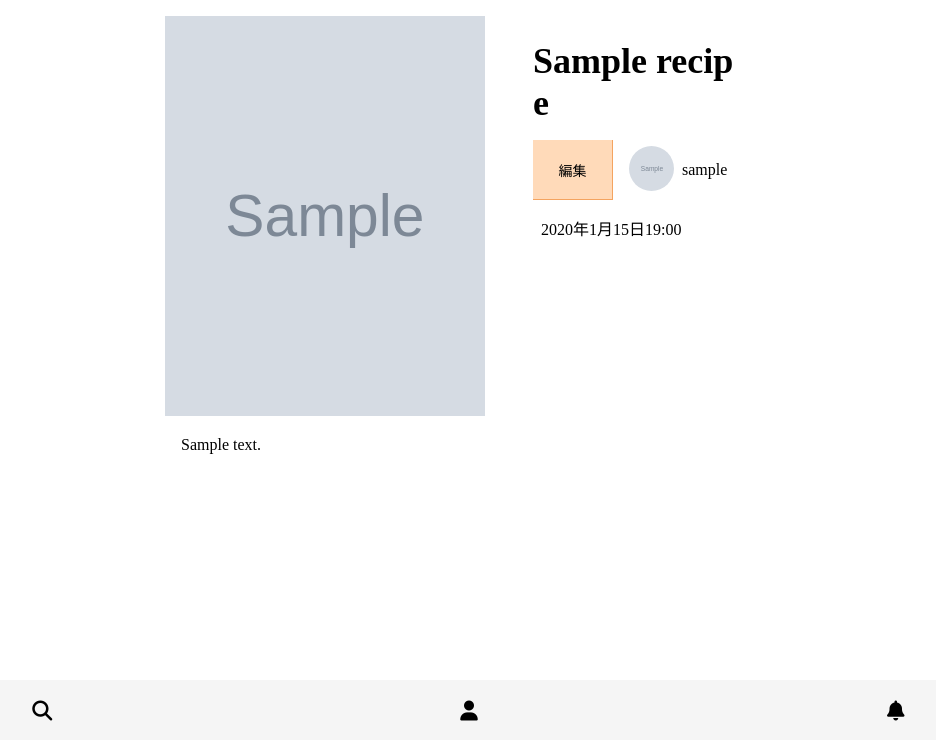
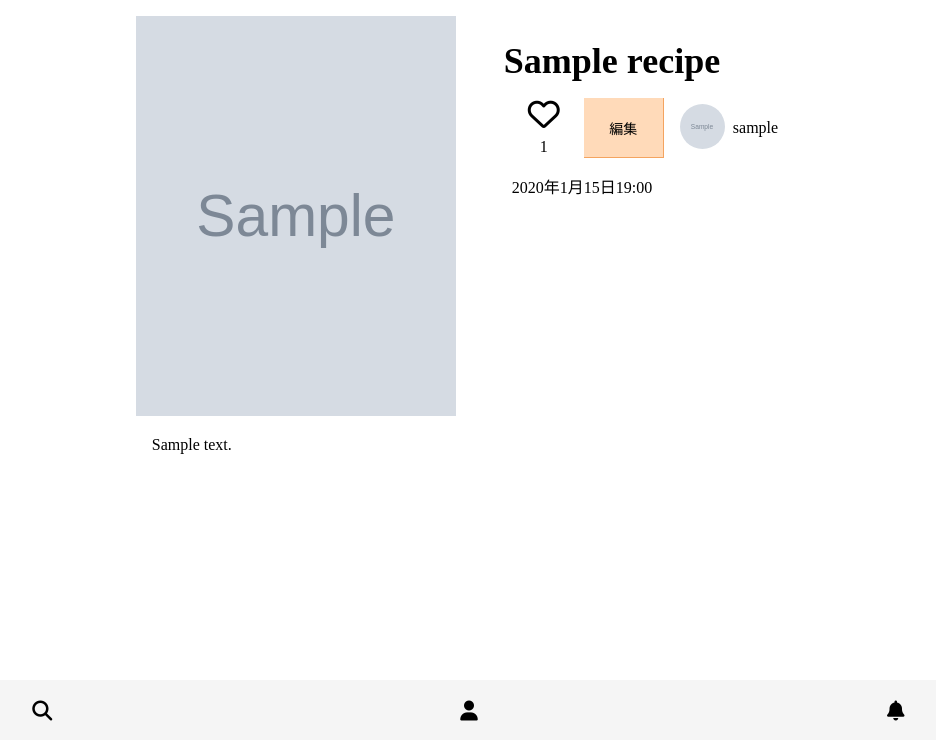
Before and after one commit to BeEngineer-Organization/cooking_website, a Django app: page /recipe/1 in a window 1280 px wide. Shown: the part 60-800 px from the top of the page, without its empty margins (171-1107 px from the left). Run offline with Django 5.2, Linux system fonts and the light colour scheme; a user stored in the database is signed in; tables that the repository leaves empty hold one stand-in row (values such as "Sample post"); grey boxes marked "Sample" are stand-in pictures; some libraries are stand-ins or nearby versions.

Commit message:
自分のレシピに「いいね数」を表示するよう修正

```diff
--- a/cooking_website/static/cooking_website/css/recipe.css
+++ b/cooking_website/static/cooking_website/css/recipe.css
@@ -5,12 +5,15 @@
     width: 80px;
     font-size: 14px;
 }
+
+.main {
+    display: flex;
+    justify-content: center;
+}
 /* base.css上書き終了 */
 
 .main__body {
-    margin: 0 auto;
     padding: 16px;
-    width: 50vw;
     overflow-y: auto;
 }
 
@@ -47,6 +50,13 @@
 
 .main__like {
     margin-right: 16px;
+    display: flex;
+}
+
+.main__like-wrap {
+    width: 80px;
+    height: 60px;
+    text-align: center;
 }
 
 .main__like-button{
--- a/cooking_website/templates/cooking_website/recipe.html
+++ b/cooking_website/templates/cooking_website/recipe.html
@@ -22,6 +22,12 @@
             <div class="main__info">
                 <div class="main__like">
                     {% if object.written_by == request.user %}
+                    <div class="main__like-wrap">
+                        <i class="fa-regular fa-heart fa-2x"></i>
+                        <p id="like_count" class="main__like-count">
+                            {{ like_count }}
+                        </p>
+                    </div>
                     <a href="{% url 'cooking_website:recipe_update' object.pk %}" class="button">
                         編集
                     </a>
```
